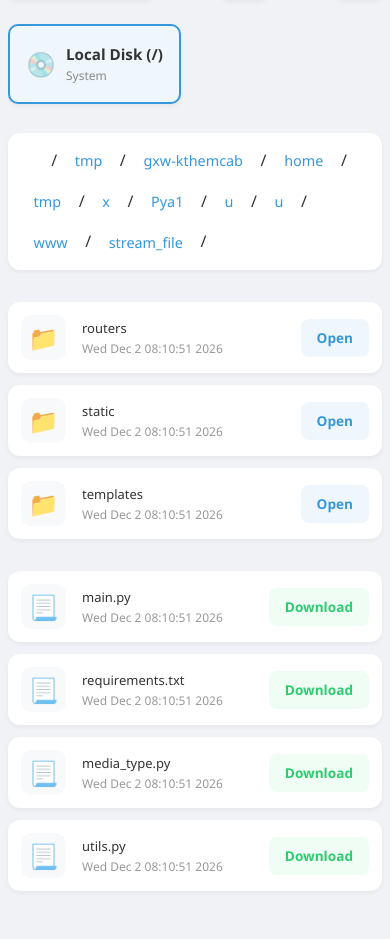
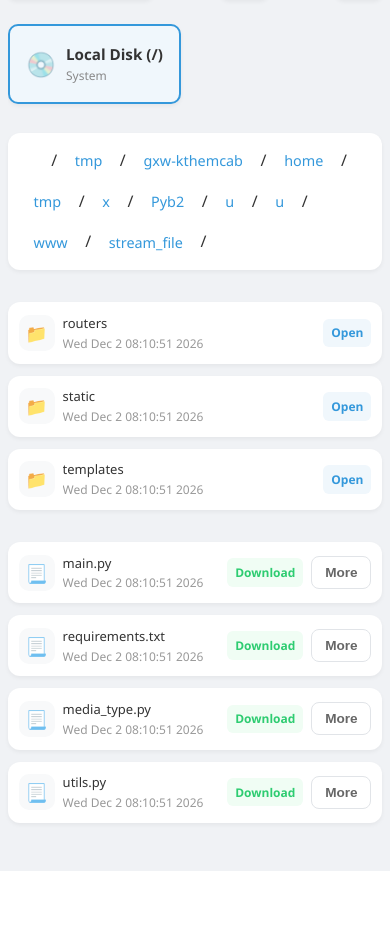
Before and after one commit to ussefT/file_stream, a FastAPI app: page /home in a window 390 px wide. Shown: the part 112-1051 px from the top of the page. After the commit the page ends 983 px from the top, so only its background shows below. Run offline with FastAPI, Linux system fonts and the light colour scheme.

Commit message:
fix responsible

```diff
--- a/stream_file/static/css/style.css
+++ b/stream_file/static/css/style.css
@@ -229,9 +229,9 @@
         font-size: 1.5rem;
         margin-right: 1rem;
         background: #f8f9fa;
-        min-width: 45px; /* Fixed width so it doesn't shrink */
-        width: 45px;
-        height: 45px;
+        min-width: 36px; /* Fixed width so it doesn't shrink */
+        width: 36px;
+        height: 36px;
         display: flex;
         align-items: center;
         justify-content: center;
@@ -360,4 +360,127 @@
         .list-item {
             padding: 0.75rem;
         }
+           /* Enforce 2 columns on mobile grid view */
+        .file-list.grid-view {
+            grid-template-columns: repeat(2, 1fr);
+            gap: 0.75rem;
+        }
+
+        /* Make list items slightly more compact on mobile */
+        .list-item {
+            padding: 0.6rem; /* Reduced padding for the whole row */
+        }
+
+        /* --- FIX: MAKE BUTTONS COMPACT ON MOBILE --- */
+        .action-link, .btn-more {
+            padding: 0.3rem 0.5rem;  /* Much smaller padding */
+            font-size: 0.75rem;      /* Smaller text (12px) */
+            border-radius: 6px;      /* Tighter corners */
+        }
+
+        .action-group {
+            gap: 0.3rem; /* Bring buttons closer together */
+        }
+
+        /* Optional: Shrink the file icon slightly to save more width */
+        .item-icon {
+            min-width: 36px;
+            width: 36px;
+            height: 36px;
+            font-size: 1.1rem;
+            margin-right: 0.5rem;
+        }
     }
+
+/* Wrapper to keep Download and More buttons side-by-side */
+.action-group {
+    display: flex;
+    gap: 0.5rem;
+    align-items: center;
+    flex-shrink: 0; /* Prevents buttons from being squashed */
+}
+
+/* The New More Button */
+.btn-more {
+    background: transparent;
+    border: 1px solid var(--border-color);
+    color: var(--text-secondary);
+    padding: 0.5rem 0.8rem;
+    border-radius: 8px;
+    cursor: pointer;
+    font-size: 0.85rem;
+    font-weight: 600;
+    transition: all 0.2s;
+}
+
+.btn-more:hover {
+    background-color: #f0f2f5;
+    color: var(--text-color);
+    border-color: #ccc;
+}
+
+/* --- DIALOG / MODAL STYLES --- */
+dialog {
+    border: none;
+    border-radius: 12px;
+    padding: 0;
+    box-shadow: 0 20px 25px -5px rgba(0, 0, 0, 0.1), 0 10px 10px -5px rgba(0, 0, 0, 0.04);
+    width: min(400px, 90vw); /* Responsive width */
+    margin: auto; /* Centers it natively */
+    background: var(--card-bg);
+}
+
+dialog::backdrop {
+    background: rgba(0, 0, 0, 0.4);
+    backdrop-filter: blur(2px);
+}
+
+.dialog-header {
+    padding: 1rem 1.5rem;
+    border-bottom: 1px solid var(--border-color);
+    display: flex;
+    justify-content: space-between;
+    align-items: center;
+}
+
+.dialog-header h3 {
+    font-size: 1.1rem;
+    color: var(--text-color);
+    margin: 0;
+}
+
+.close-btn {
+    background: none;
+    border: none;
+    font-size: 1.5rem;
+    cursor: pointer;
+    color: #999;
+    padding: 0 0.5rem;
+}
+
+.close-btn:hover { color: #333; }
+
+.dialog-content {
+    padding: 1.5rem;
+    display: flex;
+    flex-direction: column;
+    gap: 0.8rem;
+}
+
+.detail-row {
+    font-size: 0.95rem;
+    color: var(--text-color);
+    word-break: break-all; /* Ensures long filenames wrap in the modal */
+}
+
+.detail-row strong {
+    color: var(--text-secondary);
+    width: 100px;
+    display: inline-block;
+}
+
+/* Grid View Adjustment */
+.file-list.grid-view .action-group {
+    width: 100%;
+    justify-content: center;
+}
--- /dev/null
+++ b/stream_file/static/js/script.js
@@ -0,0 +1,82 @@
+    // 1. VIEW TOGGLE LOGIC
+    function setView(viewType) {
+        const lists = document.querySelectorAll('.file-list');
+        const btnList = document.getElementById('btnList');
+        const btnGrid = document.getElementById('btnGrid');
+
+        lists.forEach(list => {
+            if (viewType === 'grid') {
+                list.classList.add('grid-view');
+                btnGrid.classList.add('active');
+                btnList.classList.remove('active');
+            } else {
+                list.classList.remove('grid-view');
+                btnList.classList.add('active');
+                btnGrid.classList.remove('active');
+            }
+        });
+    }
+
+    // 2. SORTING LOGIC
+    function sortItems(criteria) {
+        const lists = ['dirList', 'fileList']; // IDs of the ULs
+
+        lists.forEach(listId => {
+            const list = document.getElementById(listId);
+            const items = Array.from(list.getElementsByClassName('list-item'));
+
+            items.sort((a, b) => {
+                if (criteria === 'name') {
+                    // Sort by Name (A-Z)
+                    const nameA = a.getAttribute('data-name').toLowerCase();
+                    const nameB = b.getAttribute('data-name').toLowerCase();
+                    return nameA.localeCompare(nameB);
+                } else if (criteria === 'date') {
+                    // Sort by Date (Newest First) - using data-timestamp
+                    const timeA = parseInt(a.getAttribute('data-timestamp'));
+                    const timeB = parseInt(b.getAttribute('data-timestamp'));
+                    return timeB - timeA;
+                }
+            });
+
+            // Re-append sorted items
+            items.forEach(item => list.appendChild(item));
+        });
+    }
+    const dialog = document.getElementById('fileInfoDialog');
+
+    function openFileDialog(buttonElement) {
+        // 1. Find the parent List Item
+        const listItem = buttonElement.closest('.list-item');
+
+        // 2. Extract data from data-attributes
+        const name = listItem.dataset.name;
+        const size = listItem.dataset.size;
+        const time = listItem.dataset.time;
+
+        // Format Permissions (Read/Write/Execute)
+        const r = listItem.dataset.permR === 'True' ? 'Read' : '';
+        const w = listItem.dataset.permW === 'True' ? 'Write' : '';
+        const e = listItem.dataset.permE === 'True' ? 'Exec' : '';
+        const perms = [r, w, e].filter(Boolean).join(', ') || 'None';
+
+        // 3. Inject data into the dialog
+        document.getElementById('modal-name').textContent = name;
+        document.getElementById('modal-size').textContent = size;
+        document.getElementById('modal-time').textContent = time;
+        document.getElementById('modal-perm').textContent = perms;
+
+        // 4. Show the dialog
+        dialog.showModal();
+    }
+
+    function closeFileDialog() {
+        dialog.close();
+    }
+
+    // Optional: Close dialog if clicking outside the box
+    dialog.addEventListener('click', (event) => {
+        if (event.target === dialog) {
+            dialog.close();
+        }
+    });
--- a/stream_file/templates/index.html
+++ b/stream_file/templates/index.html
@@ -98,21 +98,58 @@
                                 {% for k,v in dit.items() %}
                                     {% if k=='path' %}
                                         {% set file_=v.split('/')[-1:]|join('') %}
-                                        <li class="list-item" data-name="{{ file_ }}" data-timestamp="1700100000">
+                                       <!-- THE FILE LIST ITEM -->
+<li class="list-item"
+    data-name="{{ file_ }}"
+    data-time="{{ dit.get('time_mod', 'N/A') }}"
+    data-size="{{ dit.get('size', 'N/A') }}"
+    data-perm-r="{{ dit.get('perm', {}).get('r') }}"
+    data-perm-w="{{ dit.get('perm', {}).get('w') }}"
+    data-perm-e="{{ dit.get('perm', {}).get('e') }}">
+
     <div class="item-info">
         <div class="item-icon">📃</div>
         <div class="item-details">
             <span class="item-name">{{ file_ }}</span>
             {% if dit.get('time_mod') %}
-                                                                        <span class="item-meta">
-                                                                                {{ dit.get('time_mod') }}
-                                                                            </span>
-                                                        {%endif%}
+                <span class="item-meta">{{ dit.get('time_mod') }}</span>
+            {% endif %}
         </div>
     </div>
+
+    <!-- NEW ACTION GROUP -->
+    <div class="action-group">
         <a href="/file/{{ v }}" class="action-link download">Download</a>
+        <!-- The More Button -->
+        <button type="button" class="btn-more" onclick="openFileDialog(this)">
+            More
+        </button>
+    </div>
+</li>
 
-                                       </li>
+<!-- --- ADD THIS ONCE AT THE BOTTOM OF YOUR PAGE (OUTSIDE THE LOOP) --- -->
+<dialog id="fileInfoDialog">
+    <div class="dialog-header">
+        <h3>File Details</h3>
+        <button onclick="closeFileDialog()" class="close-btn">&times;</button>
+    </div>
+    <div class="dialog-content">
+        <div class="detail-row">
+            <strong>Name:</strong> <span id="modal-name"></span>
+        </div>
+        <div class="detail-row">
+            <strong>Size:</strong> <span id="modal-size"></span>
+        </div>
+        <div class="detail-row">
+            <strong>Modified:</strong> <span id="modal-time"></span>
+        </div>
+        <div class="detail-row">
+            <strong>Permissions:</strong>
+            <span id="modal-perm"></span>
+        </div>
+    </div>
+</dialog>
+
                                         {%endif%}
                                 {%endfor%}
                             {%endfor%}
@@ -130,52 +167,6 @@
 
 {% endblock body %}
 </body>
-<script>
-    // 1. VIEW TOGGLE LOGIC
-    function setView(viewType) {
-        const lists = document.querySelectorAll('.file-list');
-        const btnList = document.getElementById('btnList');
-        const btnGrid = document.getElementById('btnGrid');
-
-        lists.forEach(list => {
-            if (viewType === 'grid') {
-                list.classList.add('grid-view');
-                btnGrid.classList.add('active');
-                btnList.classList.remove('active');
-            } else {
-                list.classList.remove('grid-view');
-                btnList.classList.add('active');
-                btnGrid.classList.remove('active');
-            }
-        });
-    }
-
-    // 2. SORTING LOGIC
-    function sortItems(criteria) {
-        const lists = ['dirList', 'fileList']; // IDs of the ULs
-
-        lists.forEach(listId => {
-            const list = document.getElementById(listId);
-            const items = Array.from(list.getElementsByClassName('list-item'));
-
-            items.sort((a, b) => {
-                if (criteria === 'name') {
-                    // Sort by Name (A-Z)
-                    const nameA = a.getAttribute('data-name').toLowerCase();
-                    const nameB = b.getAttribute('data-name').toLowerCase();
-                    return nameA.localeCompare(nameB);
-                } else if (criteria === 'date') {
-                    // Sort by Date (Newest First) - using data-timestamp
-                    const timeA = parseInt(a.getAttribute('data-timestamp'));
-                    const timeB = parseInt(b.getAttribute('data-timestamp'));
-                    return timeB - timeA;
-                }
-            });
-
-            // Re-append sorted items
-            items.forEach(item => list.appendChild(item));
-        });
-    }
-</script>
+<script src="{{ url_for('static', path='/js/script.js') }}"></script>
 
 </html>
```
Also changed, not shown: stream_file/utils.py (+16 -9 lines). Lines whose indentation alone changed are shown as unchanged.
